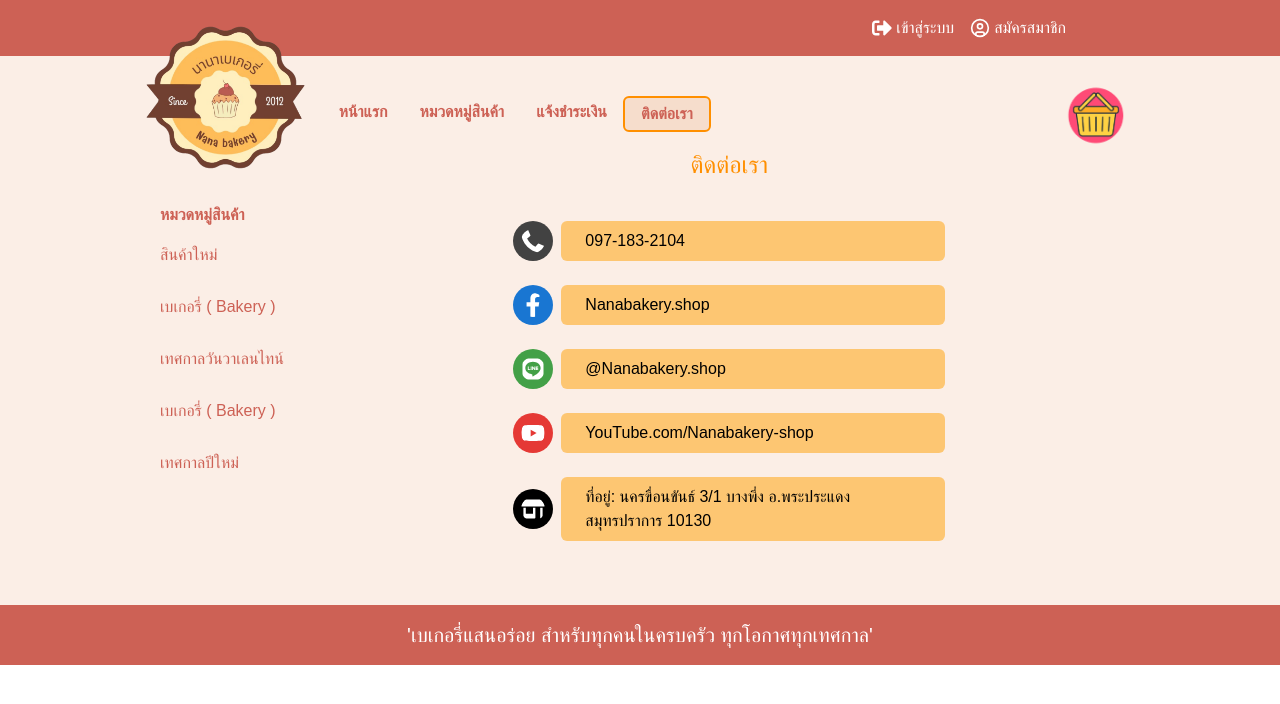
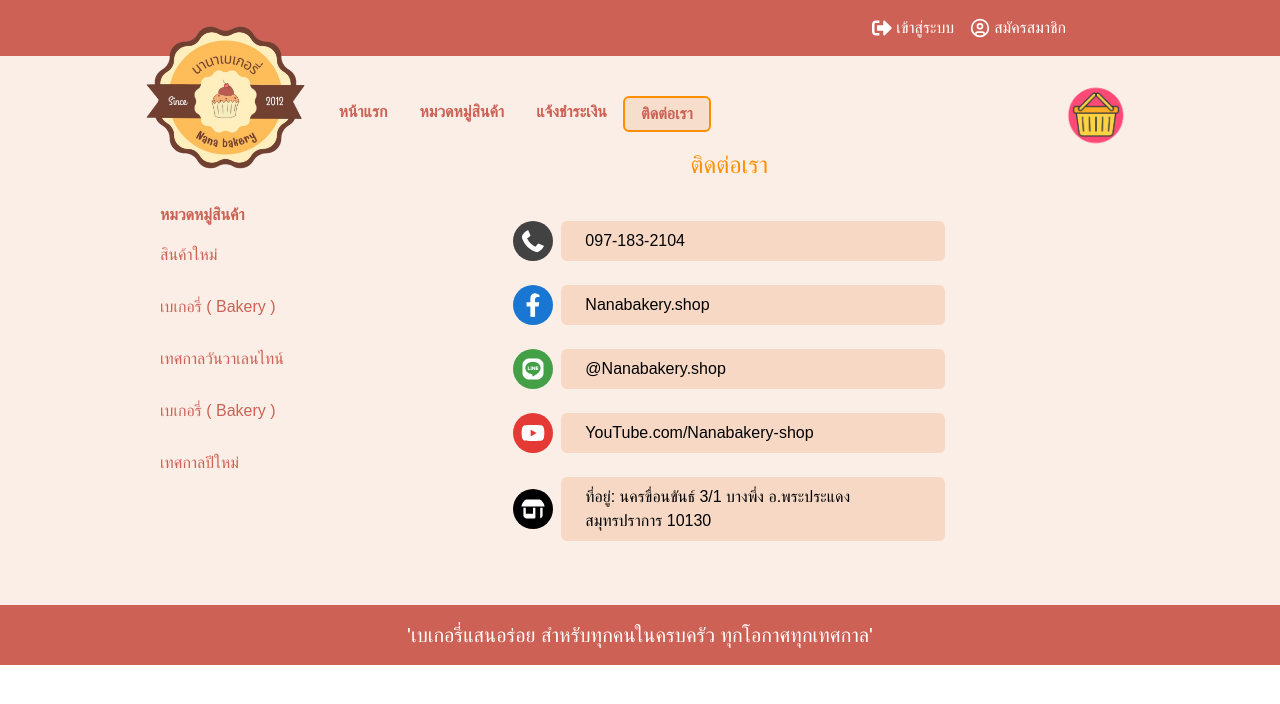
Before and after one commit to nextseo/project_student_1, a React (Create React App) app: page /contact in a window 1280 px wide. Shown: the top 704 px of the page. Built offline with nearby package versions, Linux system fonts and the light colour scheme.

Commit message:
31-1-2568-v-4

```diff
--- a/src/pages/home/Contact.jsx
+++ b/src/pages/home/Contact.jsx
@@ -11,7 +11,7 @@ const Contact = () => {
               className="bg-gray-800 rounded-full p-2 text-white"
               size={40}
             />{" "}
-            <p className="bg-amber-700 bg-opacity-50 px-6 py-2 rounded-md w-full lg:w-96">097-183-2104</p>
+            <p className="bg-[#f1c3a3]  bg-opacity-50 px-6 py-2 rounded-md w-full lg:w-96">097-183-2104</p>
           </li>
 
           <li className="flex items-center gap-2">
@@ -19,7 +19,7 @@ const Contact = () => {
               className="bg-blue-700 rounded-full p-2 text-white"
               size={40}
             />{" "}
-            <p className="bg-amber-700 bg-opacity-50 px-6 py-2 rounded-md w-full lg:w-96">Nanabakery.shop</p>
+            <p className="bg-[#f1c3a3] bg-opacity-50 px-6 py-2 rounded-md w-full lg:w-96">Nanabakery.shop</p>
           </li>
 
           <li className="flex items-center gap-2">
@@ -27,7 +27,7 @@ const Contact = () => {
               className="bg-green-600 rounded-full p-2 text-white"
               size={40}
             />{" "}
-            <p className="bg-amber-700 bg-opacity-50 px-6 py-2 rounded-md w-full lg:w-96">@Nanabakery.shop</p>
+            <p className="bg-[#f1c3a3] bg-opacity-50 px-6 py-2 rounded-md w-full lg:w-96">@Nanabakery.shop</p>
           </li>
 
           <li className="flex items-center gap-2">
@@ -35,7 +35,7 @@ const Contact = () => {
               className="bg-red-600 rounded-full p-2 text-white"
               size={40}
             />{" "}
-            <p className="bg-amber-700 bg-opacity-50 px-6 py-2 rounded-md w-full lg:w-96">YouTube.com/Nanabakery-shop</p>
+            <p className="bg-[#f1c3a3] bg-opacity-50 px-6 py-2 rounded-md w-full lg:w-96">YouTube.com/Nanabakery-shop</p>
           </li>
 
           <li className="flex items-center gap-2">
@@ -43,7 +43,7 @@ const Contact = () => {
               className="bg-black rounded-full p-2 text-white"
               size={40}
             />{" "}
-            <p className="bg-amber-700 bg-opacity-50 px-6 py-2 rounded-md w-full lg:w-96">  ที่อยู่: นครขื่อนขันธ์ 3/1 บางพึ่ง อ.พระประแดง สมุทรปราการ 10130 </p>
+            <p className="bg-[#f1c3a3] bg-opacity-50 px-6 py-2 rounded-md w-full lg:w-96">  ที่อยู่: นครขื่อนขันธ์ 3/1 บางพึ่ง อ.พระประแดง สมุทรปราการ 10130 </p>
           </li>
 
 
```
